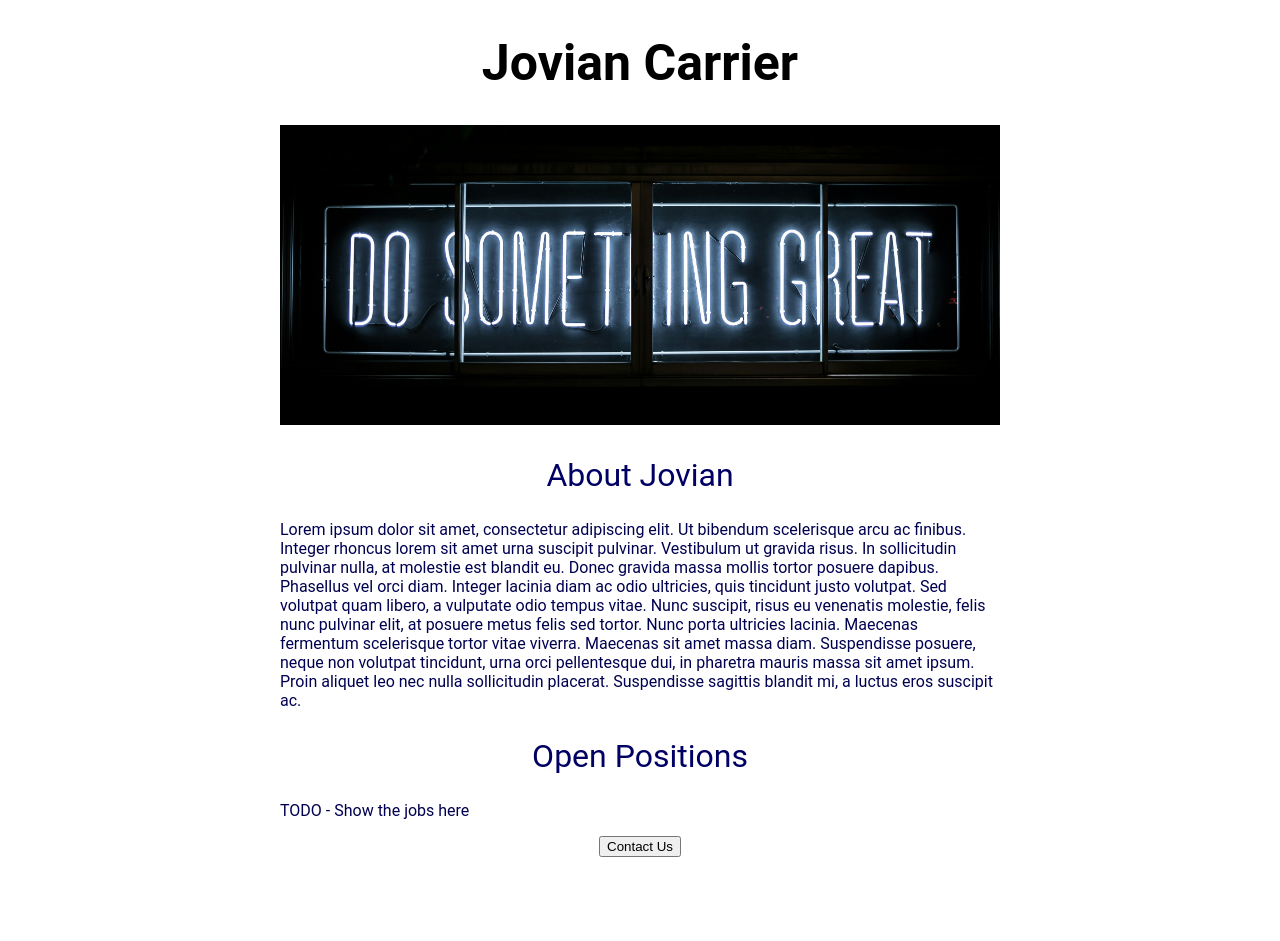
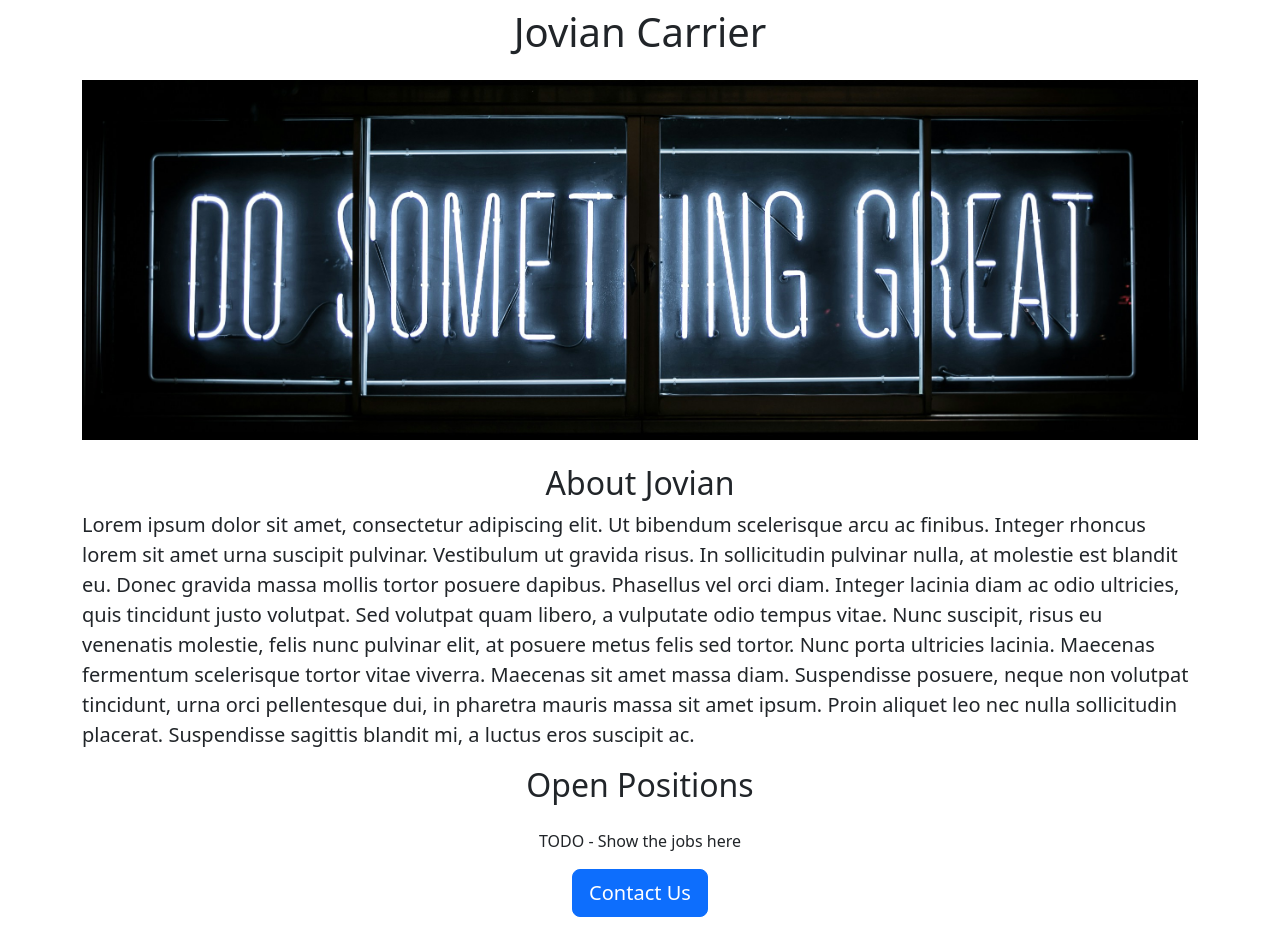
Before and after one commit to Ruchi-coder2004/intro-to-flask, a Flask app: page / in a window 1280 px wide. Before the commit the page ends 857 px from the top, so only its background shows below. Run offline with Flask 3, Linux system fonts and the light colour scheme.

Commit message:
added Bootstrap

```diff
--- a/templates/home.html
+++ b/templates/home.html
@@ -5,46 +5,27 @@
       Ruchitha's website
     </title>
     <link rel="icon" type="image/x-icon" href="https://32e2c741-8899-413d-bfe7-c1d4a8bb3a30-00-335spr46hca2j.pike.repl.co/static/banner.jpg">
-    <style>
-      h1{
-        color : dark-blue;
-        font-size: 50px;
-        font-family: Roboto;
-        font-weight: Bold;
-        text-align: center;
-      }
-      #banner{
-        width: 100%;
-        height: 300px;
-        object-fit: cover; //to make the image fit in the box
-      }
-      h2 {
-        font-family: Roboto;
-        font-size: 32px;
-        color: rgb(0,0,100);
-        text-align: center;
-        font-weight: normal;
-      }
-      p{
-        font-family: Roboto;
-        color: rgb(0,0,80);
-      }
-      #container{
-        max-width: 720px;
-        margin: 0 auto; //centers the div, 0 top and bottom and auto centers it to the left and right
-      }
-    </style>
+    <metacharset="utf-8">
+    <meta name="viewport" content="width=device-width, initial-scale=1">
+    <link href="https://cdn.jsdelivr.net/npm/bootstrap@5.3.3/dist/css/bootstrap.min.css" rel="stylesheet" integrity="sha384-QWTKZyjpPEjISv5WaRU9OFeRpok6YctnYmDr5pNlyT2bRjXh0JMhjY6hW+ALEwIH" crossorigin="anonymous">
+      <style>
+        #banner{
+          height: 360px;
+          width: 100%;
+          object-fit: cover;
+        }
+      </style>
   </head>
   <body>
-    <div id="container">
-      <h1>Jovian Carrier</h1>
-      <img src="https://32e2c741-8899-413d-bfe7-c1d4a8bb3a30-00-335spr46hca2j.pike.repl.co/static/banner.jpg" id="banner">
-      <h2>About Jovian</h2>
-      <p>Lorem ipsum dolor sit amet, consectetur adipiscing elit. Ut bibendum scelerisque arcu ac finibus. Integer rhoncus lorem sit amet urna suscipit pulvinar. Vestibulum ut gravida risus. In sollicitudin pulvinar nulla, at molestie est blandit eu. Donec gravida massa mollis tortor posuere dapibus. Phasellus vel orci diam. Integer lacinia diam ac odio ultricies, quis tincidunt justo volutpat. Sed volutpat quam libero, a vulputate odio tempus vitae. Nunc suscipit, risus eu venenatis molestie, felis nunc pulvinar elit, at posuere metus felis sed tortor. Nunc porta ultricies lacinia. Maecenas fermentum scelerisque tortor vitae viverra. Maecenas sit amet massa diam. Suspendisse posuere, neque non volutpat tincidunt, urna orci pellentesque dui, in pharetra mauris massa sit amet ipsum. Proin aliquet leo nec nulla sollicitudin placerat. Suspendisse sagittis blandit mi, a luctus eros suscipit ac.</p>
-      <h2>Open Positions</h2>
-      <p>TODO - Show the jobs here</p>
-      <div style="text-align:center;">
-        <button>Contact Us</button>
+    <div class="container">
+      <h1 class="text-center mt-2 mb-4">Jovian Carrier</h1>
+      <img src="https://32e2c741-8899-413d-bfe7-c1d4a8bb3a30-00-335spr46hca2j.pike.repl.co/static/banner.jpg" class="img-fluid" id="banner">
+      <h2 class="text-center mt-4">About Jovian</h2>
+      <p class="lead">Lorem ipsum dolor sit amet, consectetur adipiscing elit. Ut bibendum scelerisque arcu ac finibus. Integer rhoncus lorem sit amet urna suscipit pulvinar. Vestibulum ut gravida risus. In sollicitudin pulvinar nulla, at molestie est blandit eu. Donec gravida massa mollis tortor posuere dapibus. Phasellus vel orci diam. Integer lacinia diam ac odio ultricies, quis tincidunt justo volutpat. Sed volutpat quam libero, a vulputate odio tempus vitae. Nunc suscipit, risus eu venenatis molestie, felis nunc pulvinar elit, at posuere metus felis sed tortor. Nunc porta ultricies lacinia. Maecenas fermentum scelerisque tortor vitae viverra. Maecenas sit amet massa diam. Suspendisse posuere, neque non volutpat tincidunt, urna orci pellentesque dui, in pharetra mauris massa sit amet ipsum. Proin aliquet leo nec nulla sollicitudin placerat. Suspendisse sagittis blandit mi, a luctus eros suscipit ac.</p>
+      <h2 class="text-center mt-2 mb-4">Open Positions</h2>
+      <p class="text-center">TODO - Show the jobs here</p>
+      <div class="text-center mb-4">
+        <button class="btn btn-primary btn-lg">Contact Us</button>
       </div>
     </div>
   </body>
```
